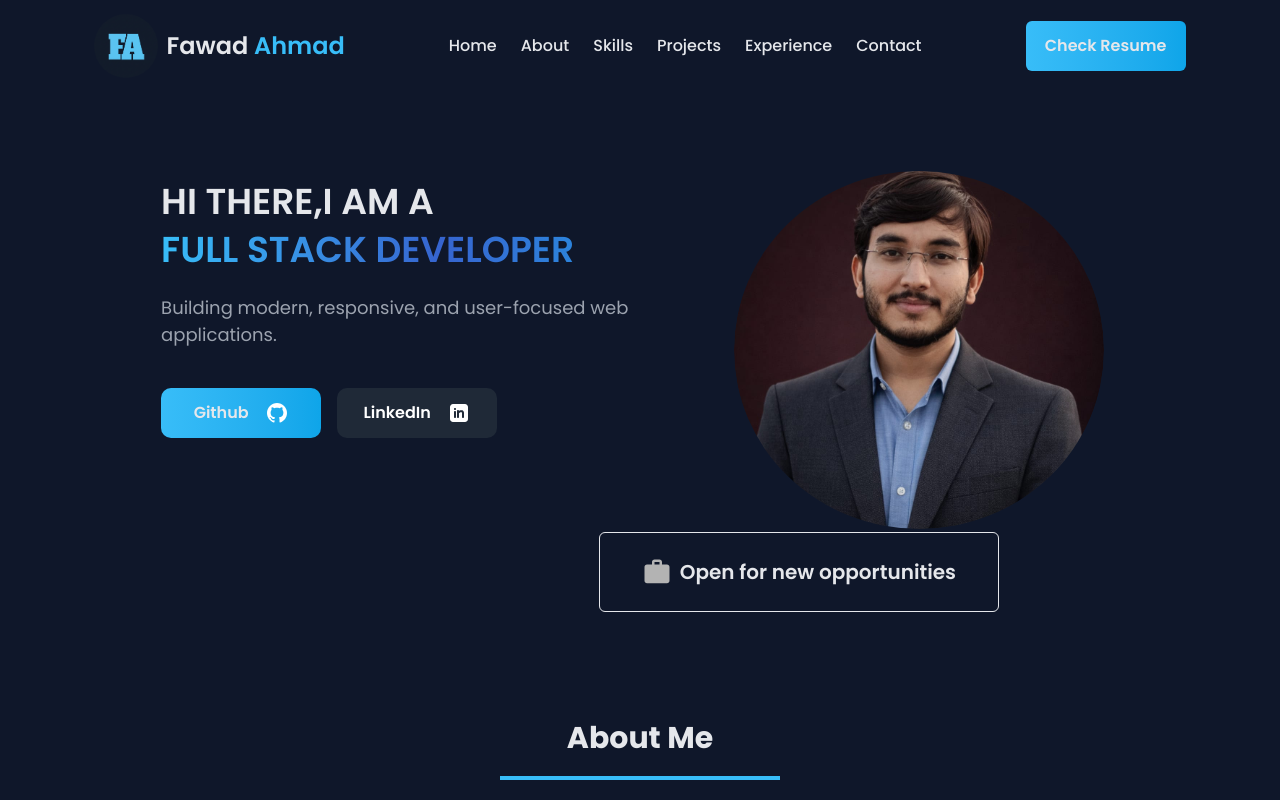
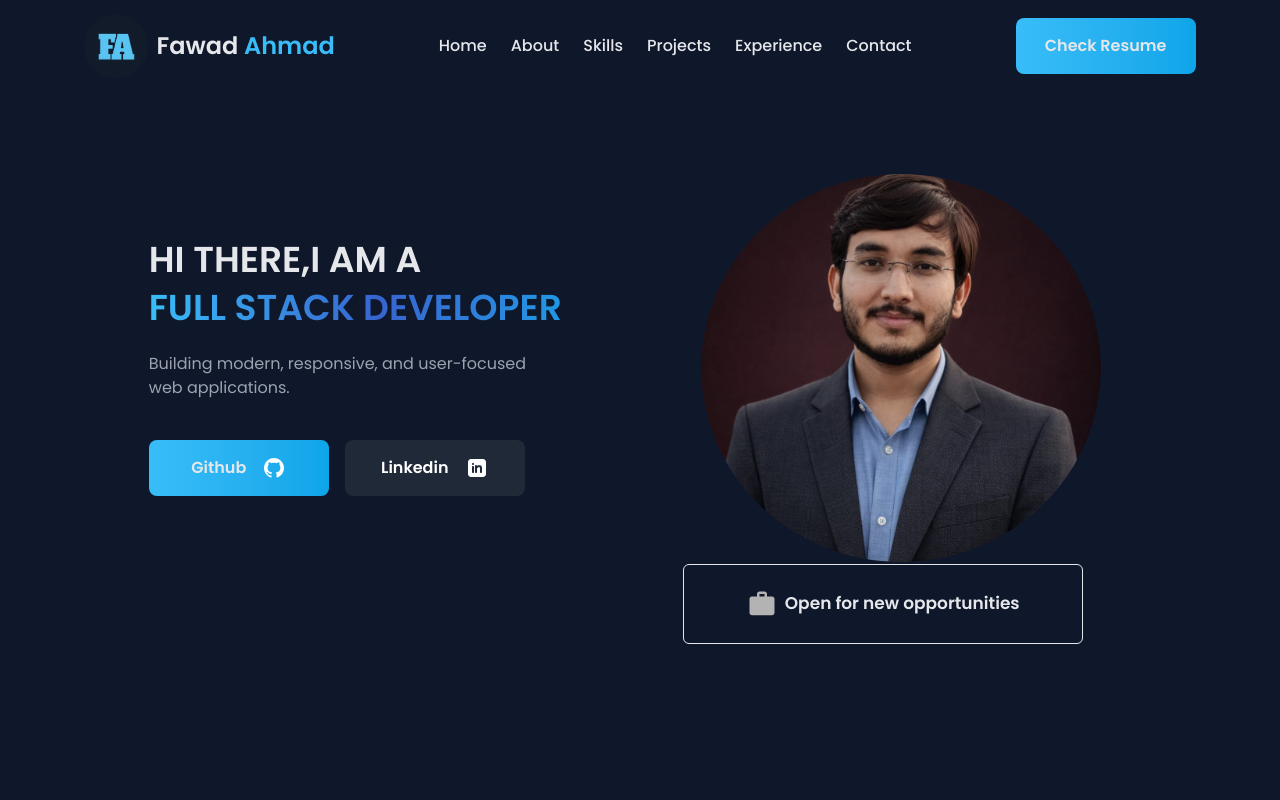
Before and after one commit to FAWAD-AHMAD-168/Personal-Portfolio, a Next.js app: page / in a window 1280 px wide. Shown: the top 800 px of the page. Built offline with nearby package versions, Linux system fonts and the light colour scheme.

Commit message:
fix: adjust header and home layouts and refine button sizes for responsiveness

```diff
--- a/app/globals.css
+++ b/app/globals.css
@@ -1,5 +1,7 @@
 @import "tailwindcss";
 @import "tw-animate-css";
+
+
 
 @custom-variant dark (&:is(.dark *));
 
--- a/app/home/page.tsx
+++ b/app/home/page.tsx
@@ -2,7 +2,7 @@ import HomeLeft from "@/components/sections/home/HomeLeft";
 import HomeRight from "@/components/sections/home/HomeRight";
 import type { Metadata } from "next";
 
-export const metadata:Metadata = {
+export const metadata: Metadata = {
   title: "Fawad Ahmad | MERN Stack Developer & Frontend Engineer",
   description:
     "Fawad Ahmad is a MERN Stack Developer specializing in HTML, CSS, Tailwind CSS, JavaScript, React, and Node.js. Pursuing Computer Science at the University of Gujrat and building modern, responsive web applications.",
@@ -31,16 +31,16 @@ export const metadata:Metadata = {
 
 const page = () => {
   return (
-
-<section id="home" className="mx-auto  flex  justify-center items-center w-full ">
-    <div className=" flex  flex-col-reverse justify-center items-center     lg:flex lg:flex-row  lg:justify-center lg:items-center ">
-
-      <HomeLeft />
-      <HomeRight />
-    </div>
+    <section
+      id="home"
+      className="mx-auto flex justify-center items-center w-full  "
+    >
+      <div className="flex flex-col-reverse justify-center items-center lg:gap-15  lg:flex lg:flex-row  lg:justify-center lg:items-center ">
+        <HomeLeft />
+        <HomeRight />
+      </div>
     </section>
   );
-
 };
 
 export default page;
--- a/app/page.tsx
+++ b/app/page.tsx
@@ -1,18 +1,24 @@
 import Home from "./home/page";
-import About from "./about/page";
+// import About from "./about/page";
 // import Projects from "./projects/page";
 // import Contact from "./contact/page";
-import Skills from "./skills/page";
+// import Skills from "./skills/page";
 // import Experience from "./experience/page";
+
+import Button from "@/components/customUI/Button";
 
 const page = () => {
   return (
     <>
       <main className="flex flex-col gap-20">
         <Home />
-        <About />
-        <Skills />
+        {/* <About />
+        <Skills /> */}
       </main>
+
+
+
+
     </>
   );
 };
--- a/components/customUI/Button.tsx
+++ b/components/customUI/Button.tsx
@@ -1,37 +1,54 @@
-"use client"
+"use client";
 import Image from "next/image";
 
 const variantClasses = {
-    primary:" flex justify-center items-center gap-2 bg-gradient-to-r from-(--primary-color) to-(--accent-color) text-(--text-primary-color) hover:from-(--accent-color) hover:to-(--accent-color) transition duration-300",
-    secondary:"bg-[var(--bg-button-secondary)] text-white hover:bg-gray-700 transition duration-300 flex justify-center items-center gap-2",
-    ghost:"bg-transparent  text-(--text-primary-color) hover:bg-gray-100 transition duration-300 flex justify-center items-center gap-2",
+  primary:
+    " flex justify-center items-center gap-2 bg-gradient-to-r from-(--primary-color) to-(--accent-color) text-(--text-primary-color) hover:from-(--accent-color) hover:to-(--accent-color) transition duration-300",
+  secondary:
+    "bg-[var(--bg-button-secondary)] text-white hover:bg-gray-700 transition duration-300 flex justify-center items-center gap-2",
+  ghost:
+    "bg-transparent  text-(--text-primary-color) hover:bg-gray-100 transition duration-300 flex justify-center items-center gap-2",
 };
 
 const sizeClasses = {
-    //ONLY ONE SIZE IS MADE FOR NOW !!!
-    sm:"  text-[14px] font-semibold rounded-md ",
-    lg:" h-[50px] w-[160px] text-[16px] font-semibold rounded-lg ",
-
+  sm: "px-2 py-3 w-[130px] text-[13px] font-semibold rounded",
+  md: "px-2 py-4 w-[155px] text-[14px] font-semibold rounded-md",
+  lg: " px-2 py-4 w-[180px] text-[16px] font-semibold rounded-md ",
 };
 
 interface ButtonProps {
   variant: "primary" | "secondary" | "ghost";
   type: "button" | "submit" | "reset";
-  size: "lg"|"sm";
+  size: "lg" | "md" | "sm";
   onClick?: () => void;
   rightIcon?: string;
   className?: string;
   children: React.ReactNode;
-
 }
 
-const Button: React.FC<ButtonProps> = ({variant ,type , size, rightIcon ,onClick ,className = "", children, ...props}) => {
+const Button: React.FC<ButtonProps> = ({
+  variant,
+  type,
+  size,
+  rightIcon,
+  onClick,
+  className = "",
+  children,
+  ...props
+}) => {
   return (
-    <button type={type} onClick={onClick} className={`${variantClasses[variant]} ${sizeClasses[size]} ${className} `} {...props}>
+    <button
+      type={type}
+      onClick={onClick}
+      className={`${variantClasses[variant]} ${sizeClasses[size]} ${className} `}
+      {...props}
+    >
       {children}
-      {rightIcon && <Image src={rightIcon} alt="" width={24} height={24} className="ml-2" />}
+      {rightIcon && (
+        <Image src={rightIcon} alt="" width={24} height={24} className="ml-2" />
+      )}
     </button>
-  )
-}
+  );
+};
 
-export default Button
+export default Button;
--- a/components/sections/header/Header.tsx
+++ b/components/sections/header/Header.tsx
@@ -16,7 +16,7 @@ const Header = () => {
   };
 
   return (
-    <header className="fixed top-0 z-1000 text-(--text-primary-color) bg-(--bg-primary-color) h-23 w-full   flex justify-center items-center gap-20 sm:gap-22 md:gap-20 lg:gap-26  xl-gap-30   ">
+    <header className="  z-1000 text-(--text-primary-color) bg-(--bg-primary-color) h-23 w-full mx-auto flex  items-center justify-center         sm:gap-32 md:gap-16 lg:gap-26  xl-gap-30   ">
       {/* Profile Section */}
 
       <div>
@@ -32,10 +32,6 @@ const Header = () => {
     sm:h-13 sm:w-13
     md:h-14 md:w-14
     lg:h-16 lg:w-16
-
-
-
-
     rounded-full
     shadow-(--primary-color)
   "
@@ -72,17 +68,29 @@ const Header = () => {
 
       {/* Resume Button */}
 
-      <div className="hidden   md:block ">
-        <Button
-          variant="primary"
-          size="lg"
-          type="button"
-          className="
-    h-[50px] w-[50px] text-[12px] font-semibold rounded-sm
-    md:h-[45px] md:w-[120px] md:text-[12px]
-    xl:h-[50px] xl:w-[160px] xl:text-[16px]
-  "
-        >
+
+
+      {/* Medium screens  */}
+      <div className="hidden md:block lg:hidden">
+        <Button variant="primary" size="sm" type="button">
+          <Link href="/resume.pdf" target="_blank" rel="noopener noreferrer">
+            Check Resume
+          </Link>
+        </Button>
+      </div>
+
+      {/* Large screens  */}
+      <div className="hidden lg:block xl:hidden">
+        <Button variant="primary" size="md" type="button">
+          <Link href="/resume.pdf" target="_blank" rel="noopener noreferrer">
+            Check Resume
+          </Link>
+        </Button>
+      </div>
+
+      {/* Extra large  */}
+      <div className="hidden xl:block">
+        <Button variant="primary" size="lg" type="button">
           <Link href="/resume.pdf" target="_blank" rel="noopener noreferrer">
             Check Resume
           </Link>
--- a/components/sections/home/HomeLeft.tsx
+++ b/components/sections/home/HomeLeft.tsx
@@ -5,7 +5,7 @@ import {motion} from 'framer-motion'
 
 const HomeLeft = () => {
   return (
-    <section className="  w-[70%]   h-95 lg:h-130  flex flex-col justify-center   gap-6">
+    <section className="  w-[85%]  lg:w-[50%]   h-95 lg:h-130  flex flex-col justify-center    gap-6 ">
       <motion.div
       initial={{x:-30,opacity:0}}
       animate={{x:0,opacity:1}}
@@ -21,7 +21,7 @@ const HomeLeft = () => {
       initial={{x:-30,opacity:0}}
       animate={{x:0,opacity:1}}
       transition={{duration:0.5,delay:0.2}}
-       className="text-[18px] text-(--text-secondary-color)">
+       className="text-[16px] text-(--text-secondary-color) w-[86%]">
         Building modern, responsive, and user-focused web applications.
       </motion.p>
           {/* Github and LinkedIn Buttons */}
@@ -35,6 +35,7 @@ const HomeLeft = () => {
           variant="primary"
           size="lg"
           rightIcon="/home/github.svg"
+          onClick={()=>{window.open("https://github.com/FAWAD-AHMAD-168", "_blank")}}
         >
           <Link href="https://github.com/FAWAD-AHMAD-168">Github</Link>
         </Button>
@@ -43,9 +44,10 @@ const HomeLeft = () => {
           variant="secondary"
           size="lg"
           rightIcon="/home/linkedin.svg"
+          onClick={()=>{window.open("https://www.linkedin.com/in/fawad-ahmad-b9a286319", "_blank")}}
         >
           <Link href="https://www.linkedin.com/in/fawad-ahmad-b9a286319">
-            LinkedIn
+            Linkedin
           </Link>
         </Button>
       </motion.div>
--- a/components/sections/home/HomeRight.tsx
+++ b/components/sections/home/HomeRight.tsx
@@ -1,25 +1,40 @@
-"use client"
+"use client";
 import Image from "next/image";
-import {motion} from 'framer-motion'
+import { motion } from "framer-motion";
 const HomeRight = () => {
   return (
-    <section className="relative w-[80%] md:w-[50%] h-85 lg:h-135 mt-20   text-white flex flex-col  justify-center items-center ">
+    <section className="relative w-[80%] md:w-[50%] h-95 lg:h-138    text-white flex flex-col  justify-center items-center ">
       <motion.div
-      initial={{y:100,scale:0.8,opacity:0}}
-      animate={{y:0,scale:1,opacity:1}}
-      transition={{duration:0.7}}
+        initial={{ scale: 0.8, x: 40, opacity: 0 }}
+        animate={{ scale: 1, x: 0, opacity: 1 }}
+        transition={{ duration: 0.7 }}
       >
         <Image
           src="/home/profile pic.svg"
           alt="profile"
-          width={370}
-          height={370}
+          width={400}
+          height={400}
           loading="lazy"
-          className="rounded-full"
+          className="rounded-full hidden sm:hidden md:block"
         />
       </motion.div>
 
-      <div className=" hidden  absolute top-113  right-30  text-(--text-primary-color) text-[20px] w-100 h-20 rounded-sm border font-semibold border-(--text-primary-color) xl:flex justify-center items-center gap-2">
+      <motion.div
+        initial={{ scale: 0.8, x: 40, opacity: 0 }}
+        animate={{ scale: 1, x: 0, opacity: 1 }}
+        transition={{ duration: 0.7 }}
+      >
+        <Image
+          src="/home/profile pic.svg"
+          alt="profile"
+          width={320}
+          height={320}
+          loading="lazy"
+          className="rounded-full  sm:block md:hidden"
+        />
+      </motion.div>
+
+      <div className=" hidden  absolute bottom-0 right-12  text-(--text-primary-color) text-[17px] w-100 h-20 rounded-sm border font-semibold border-(--text-primary-color) lg:flex justify-center items-center gap-2">
         <Image
           src="/home/work.svg"
           alt="work"
```
